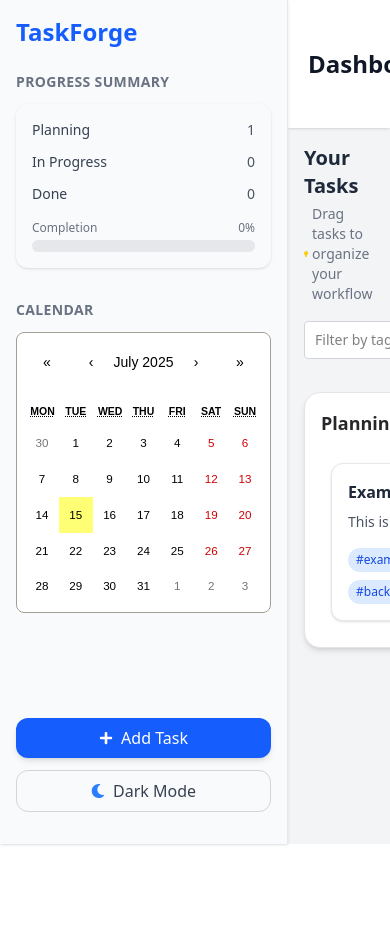
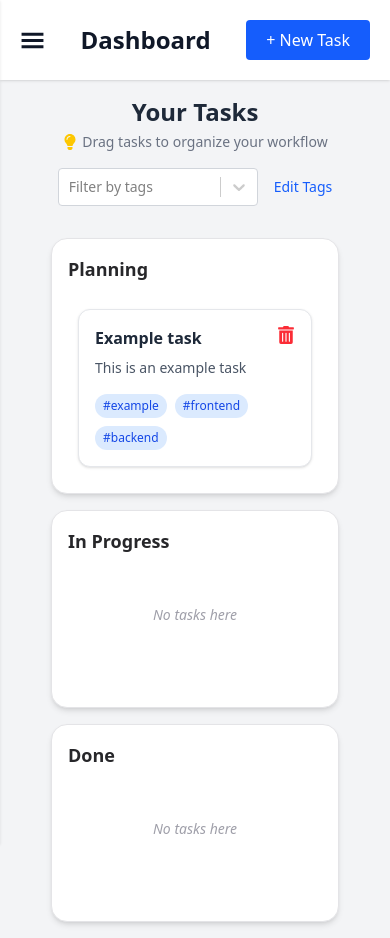
Before and after one commit to otonebieridze/taskforge, a React (Vite) app: page / in a window 390 px wide. Before the commit the page ends 844 px from the top, so only its background shows below. Built offline with nearby package versions, Linux system fonts and the light colour scheme.

Commit message:
feat: add responsive design

```diff
--- a/src/App.tsx
+++ b/src/App.tsx
@@ -1,13 +1,17 @@
+import { useState } from "react";
+
 import Sidebar from "./components/layout/Sidebar";
 import Topbar from "./components/layout/Topbar";
 import Board from "./components/layout/Board";
 
 function App() {
+  const [isSidebarOpen, setIsSidebarOpen] = useState(false);
+
   return (
     <div className="w-full min-h-screen bg-gray-100 dark:bg-gray-900 transition-colors duration-300 flex">
-      <Sidebar />
-      <div className="flex flex-col flex-1 overflow-hidden pl-72">
-        <Topbar />
+      <Sidebar isOpen={isSidebarOpen} onClose={() => setIsSidebarOpen(false)} />
+      <div className="flex flex-col flex-1 overflow-hidden lg:pl-72">
+        <Topbar onMenuClick={() => setIsSidebarOpen(true)} />
         <Board />
       </div>
     </div>
--- a/src/components/layout/Board.tsx
+++ b/src/components/layout/Board.tsx
@@ -60,8 +60,8 @@ export default function Board() {
 
   return (
     <>
-      <div className="p-4 transition-colors duration-300">
-        <h1 className="text-xl font-bold text-gray-800 dark:text-gray-100">
+      <div className="p-4 transition-colors duration-300 flex flex-col items-center lg:items-start">
+        <h1 className="text-2xl font-bold text-gray-800 dark:text-gray-100">
           Your Tasks
         </h1>
         <span className="flex items-center gap-1 text-base text-gray-500 dark:text-gray-400 mt-1">
@@ -94,7 +94,7 @@ export default function Board() {
         </div>
 
         {selectedTagOptions.length > 0 && (
-          <span className="text-sm text-gray-600 dark:text-gray-300 ml-auto">
+          <span className="text-sm text-gray-600 dark:text-gray-300 mt-2">
             Filtered: {filteredTasks.length} of {tasks.length} tasks
           </span>
         )}
@@ -106,7 +106,7 @@ export default function Board() {
       </div>
 
       <DragDropContext onDragEnd={handleDragEnd}>
-        <div className="flex gap-4 p-4 items-start">
+        <div className="flex flex-wrap gap-4 p-4 justify-center lg:justify-start items-start">
           <Column title="Planning" tasks={planning} status="planning" />
           <Column title="In Progress" tasks={inProgress} status="in-progress" />
           <Column title="Done" tasks={done} status="done" />
--- a/src/components/layout/Sidebar.tsx
+++ b/src/components/layout/Sidebar.tsx
@@ -1,5 +1,6 @@
 import { useState } from "react";
 import { FaPlus, FaSun, FaMoon } from "react-icons/fa";
+import { IoClose } from "react-icons/io5";
 import CreateTaskModal from "../modals/CreateTaskModal";
 
 import Calendar from "react-calendar";
@@ -8,7 +9,12 @@ import "react-calendar/dist/Calendar.css";
 import { useTasks } from "../../context/TaskContext";
 import { useTheme } from "../../context/ThemeContext";
 
-export default function Sidebar() {
+type SidebarProps = {
+  isOpen: boolean;
+  onClose: () => void;
+};
+
+export default function Sidebar({ isOpen, onClose }: SidebarProps) {
   const [selectedDate, setSelectedDate] = useState<Date | null>(null);
   const [isModalOpen, setIsModalOpen] = useState(false);
   const { tasks } = useTasks();
@@ -30,11 +36,22 @@ export default function Sidebar() {
   });
 
   return (
-    <div className="w-72 h-screen fixed z-50 overflow-y-auto bg-slate-50 dark:bg-gray-900 p-4 border-r border-gray-200 dark:border-gray-700 transition-colors duration-300 shadow-sm flex flex-col justify-between">
+    <div
+      className={`w-full sm:w-72 h-screen fixed z-50 overflow-y-auto bg-slate-50 dark:bg-gray-900 p-4 border-r border-gray-200 dark:border-gray-700 transition-all duration-300 shadow-sm ${
+        isOpen ? "translate-x-0" : "-translate-x-full lg:translate-x-0"
+       } flex flex-col justify-between`}
+    >
       <div>
-        <h2 className="text-2xl font-bold mb-6 text-blue-600 dark:text-blue-400">
-          TaskForge
-        </h2>
+        <div className="flex justify-between items-center mb-6">
+          <h2 className="text-2xl font-bold text-blue-600 dark:text-blue-400">
+            TaskForge
+          </h2>
+          <IoClose
+            className="text-gray-900 dark:text-gray-100 lg:hidden cursor-pointer"
+            onClick={onClose}
+            size={32}
+          />
+        </div>
 
         <div className="mb-8">
           <h3 className="text-sm font-semibold text-gray-500 dark:text-gray-400 uppercase tracking-wide mb-3">
@@ -79,7 +96,7 @@ export default function Sidebar() {
             Calendar
           </h3>
 
-          <div className="bg-white dark:bg-gray-800">
+          <div className="bg-white dark:bg-gray-800 flex justify-center items-center">
             <Calendar
               onChange={(date) => setSelectedDate(date as Date)}
               value={selectedDate}
--- a/src/components/layout/Topbar.tsx
+++ b/src/components/layout/Topbar.tsx
@@ -1,12 +1,23 @@
 import { useState } from "react";
 import CreateTaskModal from "../modals/CreateTaskModal";
+import { GiHamburgerMenu } from "react-icons/gi";
 
-export default function Topbar() {
+type TopbarProps = {
+  onMenuClick: () => void;
+};
+
+export default function Topbar({ onMenuClick }: TopbarProps) {
   const [isModalOpen, setIsModalOpen] = useState(false);
 
   return (
     <>
-      <div className="p-5 bg-white dark:bg-gray-800 transition-colors duration-300 shadow-sm flex items-center gap-6">
+      <div className="p-5 bg-white dark:bg-gray-800 transition-colors duration-300 shadow-sm flex justify-between lg:justify-start items-center gap-6">
+        <GiHamburgerMenu
+          className="text-gray-900 dark:text-gray-100 lg:hidden cursor-pointer"
+          onClick={onMenuClick}
+          size={25}
+        />
+
         <h1 className="text-2xl font-semibold text-gray-900 dark:text-gray-100">
           Dashboard
         </h1>
--- a/src/components/modals/CreateTaskModal.tsx
+++ b/src/components/modals/CreateTaskModal.tsx
@@ -5,9 +5,13 @@ import { useTheme } from "../../context/ThemeContext";
 import CreatableSelect from "react-select/creatable";
 import { components, type InputProps } from "react-select";
 
+import { createPortal } from "react-dom";
 import { useForm, Controller } from "react-hook-form";
 import type { Task } from "../../types/task";
-import { getCustomSelectStyles, type OptionType } from "../../styles/selectStyles";
+import {
+  getCustomSelectStyles,
+  type OptionType,
+} from "../../styles/selectStyles";
 
 type Props = {
   isOpen: boolean;
@@ -73,9 +77,9 @@ export default function CreateTaskModal({ isOpen, onClose }: Props) {
 
   if (!isOpen) return null;
 
-  return (
+  return createPortal(
     <div className="fixed inset-0 z-50 flex items-center justify-center backdrop-blur-sm bg-black/40">
-      <div className="bg-white dark:bg-gray-900 p-6 rounded-2xl shadow-xl w-full max-w-md border border-gray-200 dark:border-gray-700 max-h-[95vh] overflow-y-auto">
+      <div className="bg-white dark:bg-gray-900 p-6 rounded-2xl shadow-xl w-[90vw] max-w-md border border-gray-200 dark:border-gray-700 max-h-[95vh] overflow-y-auto">
         <form onSubmit={handleSubmit(onSubmit)} className="space-y-2">
           <div>
             <label className="block text-sm font-medium text-gray-700 dark:text-gray-200 mb-1">
@@ -187,6 +191,7 @@ export default function CreateTaskModal({ isOpen, onClose }: Props) {
           </div>
         </form>
       </div>
-    </div>
+    </div>,
+    document.body
   );
 }
--- a/src/components/modals/EditTagsModal.tsx
+++ b/src/components/modals/EditTagsModal.tsx
@@ -39,7 +39,7 @@ export default function EditTagsModal({ isOpen, onClose }: Props) {
 
   return (
     <div className="fixed inset-0 z-50 flex items-center justify-center backdrop-blur-sm bg-black/40">
-      <div className="bg-white dark:bg-gray-900 p-6 rounded-2xl shadow-xl w-full max-w-md border border-gray-200 dark:border-gray-700 max-h-[95vh]">
+      <div className="bg-white dark:bg-gray-900 p-6 rounded-2xl shadow-xl w-[90vw] max-w-md border border-gray-200 dark:border-gray-700 max-h-[95vh]">
         <h2 className="text-xl font-semibold mb-4 text-gray-800 dark:text-gray-100">
           Edit Tags
         </h2>
--- a/src/components/modals/EditTaskModal.tsx
+++ b/src/components/modals/EditTaskModal.tsx
@@ -86,7 +86,7 @@ export default function EditTaskModal({ task, onClose }: Props) {
 
   return (
     <div className="fixed inset-0 z-50 flex items-center justify-center backdrop-blur-sm bg-black/40">
-      <div className="bg-white dark:bg-gray-900 p-6 rounded-2xl shadow-xl w-full max-w-md border border-gray-200 dark:border-gray-700 max-h-[95vh] overflow-y-auto">
+      <div className="bg-white dark:bg-gray-900 p-6 rounded-2xl shadow-xl w-[90vw] max-w-md border border-gray-200 dark:border-gray-700 max-h-[95vh] overflow-y-auto">
         <form onSubmit={handleSubmit(onSubmit)} className="space-y-2">
           <div>
             <label className="block text-sm font-medium text-gray-700 dark:text-gray-200 mb-1">
--- a/src/index.css
+++ b/src/index.css
@@ -1,6 +1,10 @@
 @import "tailwindcss";
 
 @custom-variant dark (&:where(.dark, .dark *));
+
+@theme {
+  --breakpoint-lg: 1220px;
+}
 
 .react-calendar {
   background-color: white;
```
